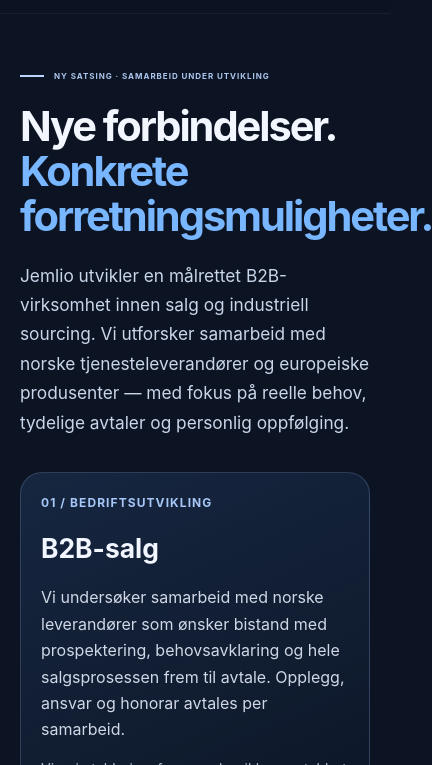
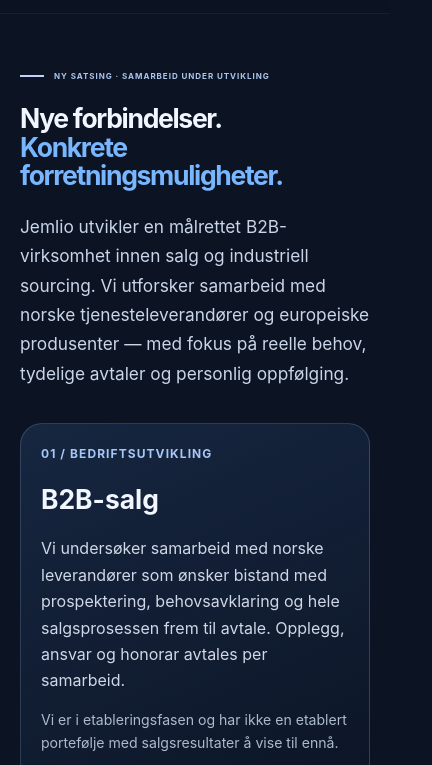
Before and after one commit to BlaskeBlisk1/nova-dynamics-bot-server, a website: page public/marketing/index.html in a window 390 px wide. Shown: the part 57-822 px from the top of the page, 432 px wide, since content can reach past the window. Drawn offline with Linux system fonts and the light colour scheme.

Commit message:
Keep Stage 1 headline readable on narrow screens

```diff
--- a/public/marketing/index.html
+++ b/public/marketing/index.html
@@ -29,7 +29,7 @@
   <script src="./site.js" defer></script>
   <style>
     .b2b-intro { padding-top: clamp(70px, 8vw, 112px); padding-bottom: clamp(56px, 7vw, 90px); }
-    .b2b-intro h1 { font-size: clamp(2.6rem, 6vw, 5.6rem); line-height: 1.08; letter-spacing: -.05em; max-width: 1000px; margin: 22px 0; color: #f2f6ff; }
+    .b2b-intro h1 { font-size: clamp(2.6rem, 6vw, 5.6rem); line-height: 1.08; letter-spacing: -.05em; max-width: 1000px; margin: 22px 0; color: #f2f6ff; overflow-wrap: anywhere; }
     .b2b-intro h1 span { color: #78b7ff; }
     .hero #hero-title { font-size:clamp(50px,5.6vw,80px); font-weight:500; line-height:1.035; letter-spacing:-.065em; margin:26px 0; }
     .hero #hero-title span { color:var(--blue); }
@@ -49,6 +49,7 @@
     .b2b-legacy-note span { text-transform: uppercase; letter-spacing: .09em; font-size: .77rem; color: #9ec4ff; font-weight: 750; }
     .b2b-legacy-note p { color: #b5c1d4; max-width: 750px; line-height: 1.6; }
     @media(max-width: 740px){ .b2b-cards{grid-template-columns:1fr;} .b2b-intro{padding-top:56px;} }
+    @media(max-width: 600px){ .b2b-intro h1{font-size:clamp(1.6rem,6.8vw,2.6rem);} }
   </style>
 </head>
 <body>
```
